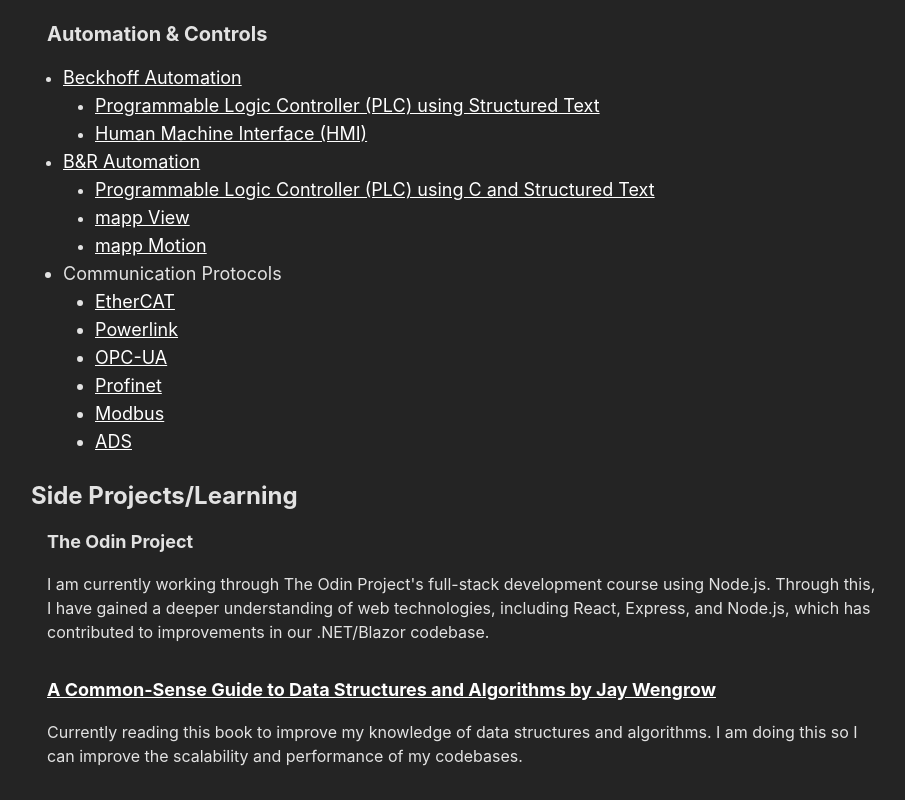
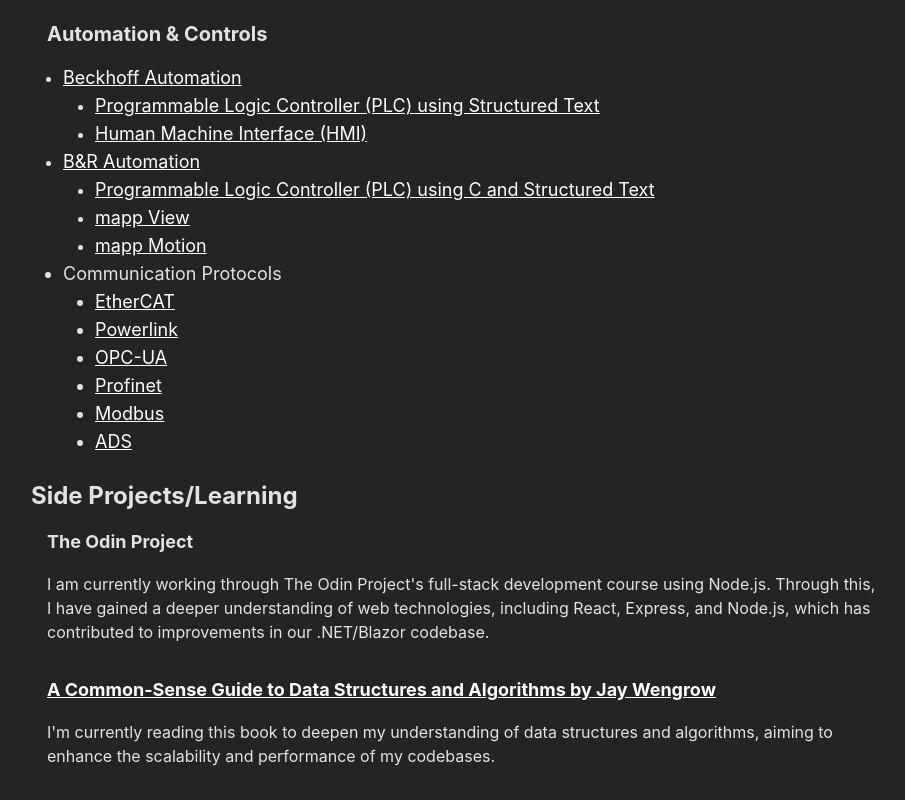
Before and after one commit to Adonuu/portfolio, a React (Vite) app: page /work in a window 1280 px wide. Shown: the part 1105-1905 px from the top of the page, without its empty margins (177-1082 px from the left). Built offline with nearby package versions, Linux system fonts and the light colour scheme.

Commit message:
better wording for book reading

```diff
--- a/src/pages/work.jsx
+++ b/src/pages/work.jsx
@@ -179,8 +179,7 @@
           url={"https://www.amazon.com/Common-Sense-Guide-Structures-Algorithms-Second-dp-1680507222/dp/1680507222"}
         />
         <p className="mt-4">
-          Currently reading this book to improve my knowledge of data structures and algorithms.
-          I am doing this so I can improve the scalability and performance of my codebases.
+          I&apos;m currently reading this book to deepen my understanding of data structures and algorithms, aiming to enhance the scalability and performance of my codebases.
         </p>
       </div>
     </>
```
